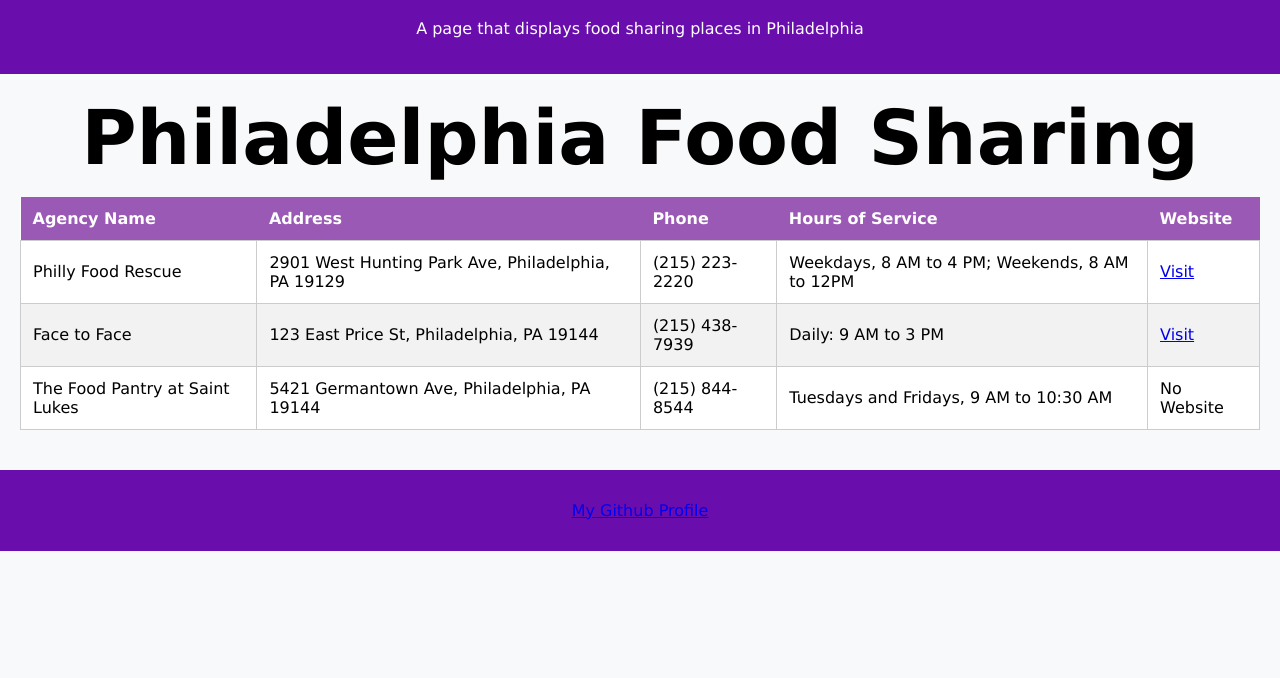
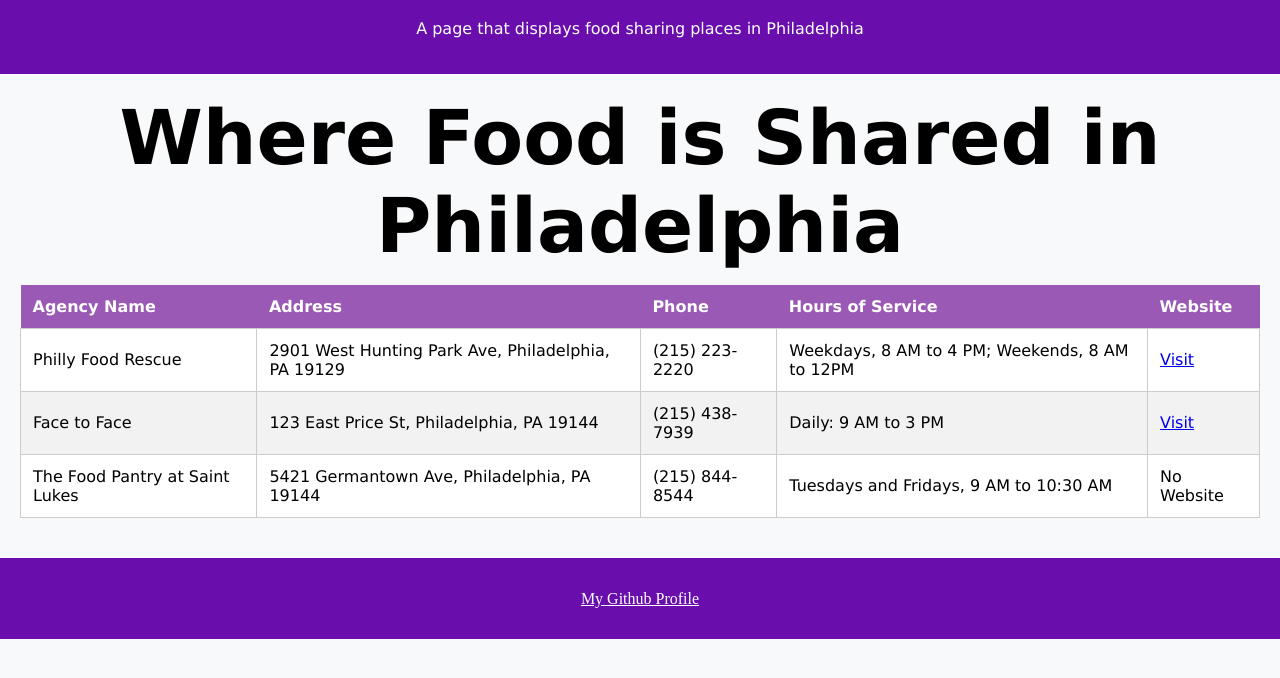
Before and after one commit to trinabb808/Project03, a plain HTML site: page index.html in a window 1280 px wide. Shown: the part 82-760 px from the top of the page. Drawn offline with Linux system fonts and the light colour scheme.

Commit message:
Add files via upload

```diff
--- a/index.html
+++ b/index.html
@@ -14,7 +14,7 @@
 
           <main>
             <table>
-                <caption>Philadelphia Food Sharing</caption>
+                <caption>Where Food is Shared in Philadelphia</caption>
                 <thead>
                     <tr>
                         <th scope="col">Agency Name</th>
--- a/style.css
+++ b/style.css
@@ -65,3 +65,8 @@ footer {
     text-align: center;
     padding: 15px;
 }
+footer a {
+    color: white;
+    font-family: bold;
+    text-decoration: underline;
+}
```
